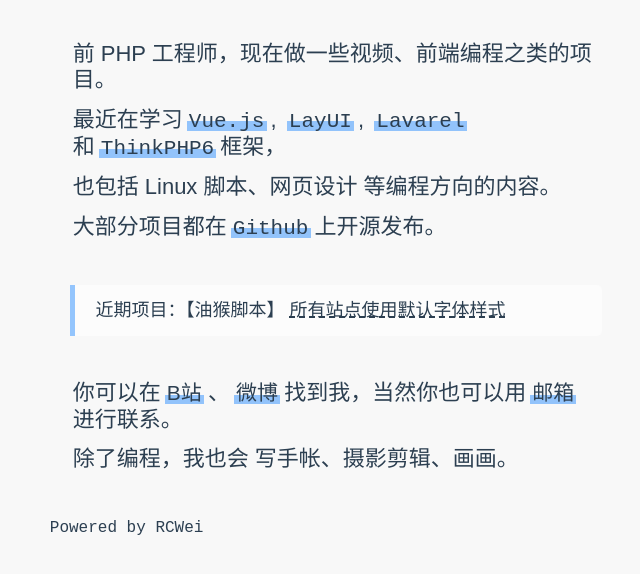
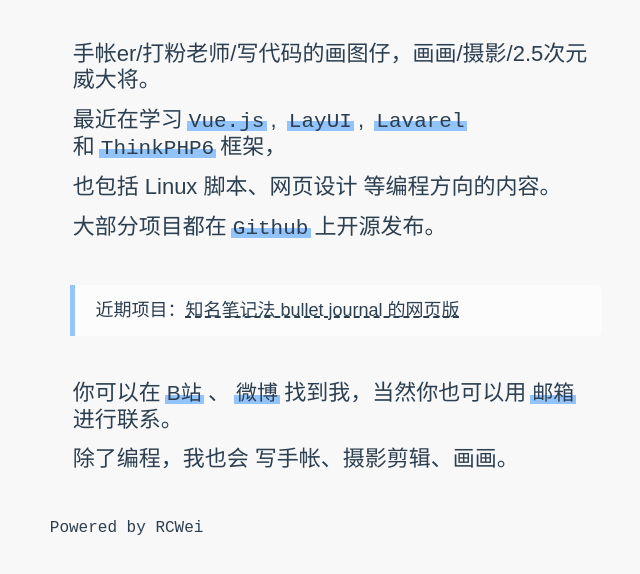
Before and after one commit to sakowei/weirick.github.io, a plain HTML site: page index.html in a window 1280 px wide. Shown: the part 166-740 px from the top of the page, without its empty margins (25-665 px from the left). Drawn offline with nearby package versions, Linux system fonts and the light colour scheme.

Commit message:
Update index.html

```diff
--- a/index.html
+++ b/index.html
@@ -17,7 +17,7 @@
 
     <article>
       <section>
-        <p>前 PHP 工程师，现在做一些视频、前端编程之类的项目。</p>
+        <p>手帐er/打粉老师/写代码的画图仔，画画/摄影/2.5次元威大将。</p>
         <p>最近在学习
          <a href="https://cn.vuejs.org" target="_blank"><code>Vue.js</code></a> ,&nbsp;
          <a href="https://www.layui.com" target="_blank"><code>LayUI</code></a> ,&nbsp;
@@ -28,7 +28,7 @@
       </section>
 
       <blockquote>
-        近期项目：【油猴脚本】 <a href="https://www.greasyfork.org/zh-CN/scripts/397585" target="_blank">所有站点使用默认字体样式</a>
+        近期项目：<a href="https://github.com/weirick/bullets" target="_blank">知名笔记法 bullet journal 的网页版</a>
       </blockquote>
 
       <section>
```
